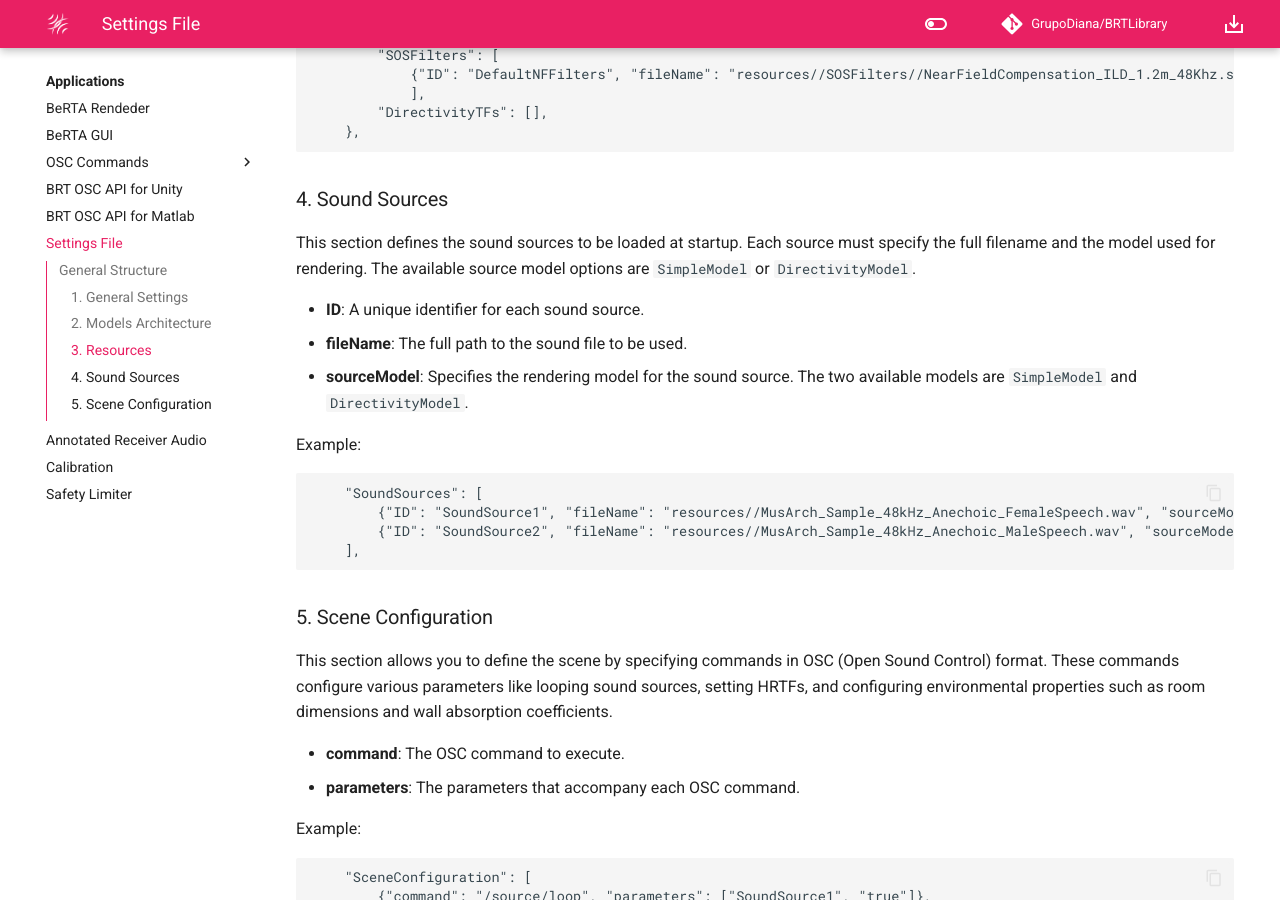
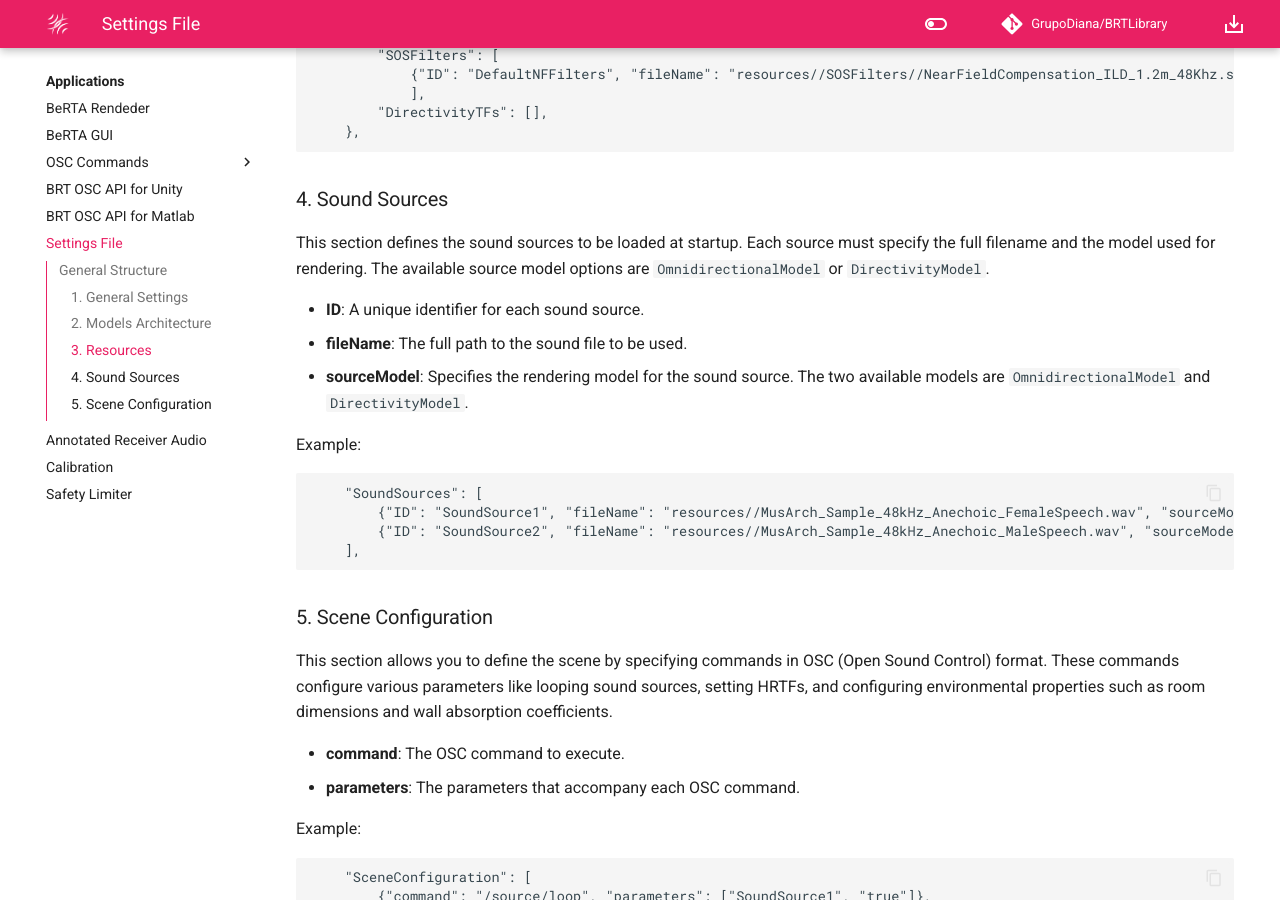
Before and after one commit to GrupoDiana/BRT-Documentation, an MkDocs documentation site: the page built from docs/applications/settingsFile.md, in a window 1280 px wide and 900 px high, scrolled down 2426 px. Built offline with MkDocs 1.6.1 and Material for MkDocs 9.7.7, drawn with Linux system fonts in a browser that asks for light colours; comment, search, counter and statistics services are not loaded.

Commit message:
feat: Changes omnidirectional source model name

````diff
--- a/docs/applications/settingsFile.md
+++ b/docs/applications/settingsFile.md
@@ -88,18 +88,18 @@ Example:
 
 ### 4. Sound Sources
 
-This section defines the sound sources to be loaded at startup. Each source must specify the full filename and the model used for rendering. The available source model options are `SimpleModel` or `DirectivityModel`.
+This section defines the sound sources to be loaded at startup. Each source must specify the full filename and the model used for rendering. The available source model options are `OmnidirectionalModel` or `DirectivityModel`.
 
 - **ID**: A unique identifier for each sound source.
 - **fileName**: The full path to the sound file to be used.
-- **sourceModel**: Specifies the rendering model for the sound source. The two available models are `SimpleModel` and `DirectivityModel`.
+- **sourceModel**: Specifies the rendering model for the sound source. The two available models are `OmnidirectionalModel` and `DirectivityModel`.
 
 Example:
 
 ```
 	"SoundSources": [
-		{"ID": "SoundSource1", "fileName": "resources//MusArch_Sample_48kHz_Anechoic_FemaleSpeech.wav", "sourceModel":"SimpleModel"},
-		{"ID": "SoundSource2", "fileName": "resources//MusArch_Sample_48kHz_Anechoic_MaleSpeech.wav", "sourceModel":"SimpleModel"}
+		{"ID": "SoundSource1", "fileName": "resources//MusArch_Sample_48kHz_Anechoic_FemaleSpeech.wav", "sourceModel":"OmnidirectionalModel"},
+		{"ID": "SoundSource2", "fileName": "resources//MusArch_Sample_48kHz_Anechoic_MaleSpeech.wav", "sourceModel":"OmnidirectionalModel"}
 	],
 ```
 
````
Also changed, not shown: docs/library/source-models/index.md (+1 -1 lines), docs/library/source-models/simple-omnidirectional-source-model.md (+3 -3 lines), docs/osc/source.md (+1 -1 lines).
